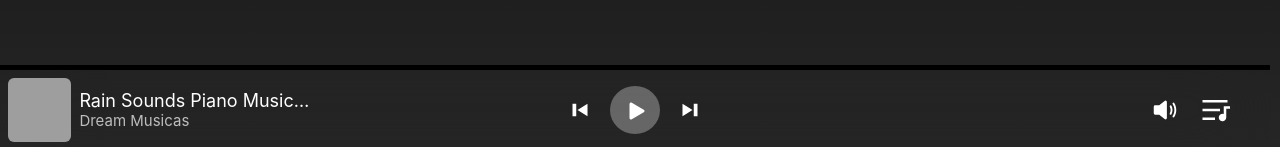
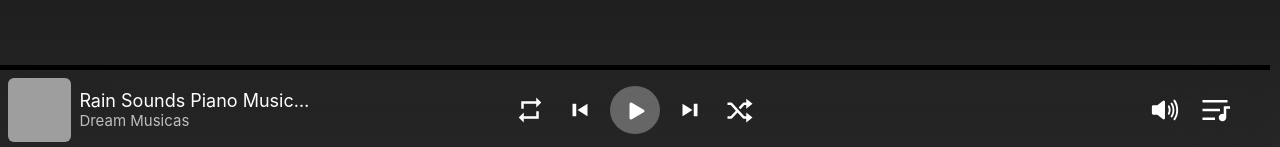
Before and after one commit to akashvaghela09/lofi-radio, a React (Create React App) app: page / in a window 1280 px wide. Shown: the part 650-797 px from the top of the page. Built offline with nearby package versions, Linux system fonts and the light colour scheme; grey boxes are pictures that could not be loaded.

Commit message:
mute status aaded to reducer

```diff
--- a/src/Components/Player.jsx
+++ b/src/Components/Player.jsx
@@ -2,12 +2,24 @@ import React, { useEffect, useRef, useState } from 'react';
 import styles from "../Styles/Player.module.css";
 import ReactPlayer from 'react-player';
 import { useDispatch, useSelector } from 'react-redux';
-import { setLoadProgress, setPlayItem, setPlayProgress, setPlayStatus, setSeekValue, setTotalPlaytime, setPlayItemIndex, setVolumeValue } from '../Redux/player/actions';
+import {
+            setLoadProgress,
+            setPlayItem,
+            setPlayProgress,
+            setPlayStatus,
+            setSeekValue,
+            setTotalPlaytime,
+            setPlayItemIndex,
+            setVolumeValue,
+            setLoopStatus,
+            setShuffleStatus
+} from '../Redux/player/actions';
+
 import { BsPlayFill, BsPauseFill } from "react-icons/bs";
 import { BiShuffle } from "react-icons/bi";
 import { MdRepeatOne, MdRepeat } from "react-icons/md";
 import { RiPlayListFill } from "react-icons/ri";
-import { IoVolumeMedium } from "react-icons/io5";
+import { IoVolumeHigh, IoVolumeMute } from "react-icons/io5";
 import { CgPlayTrackNext, CgPlayTrackPrev } from "react-icons/cg";
 
 const Player = () => {
@@ -15,6 +27,7 @@ const Player = () => {
     const location = window.location.pathname;
     const [playerVisible, setPlayerVisible] = useState(false);
     const [playerBarPlayStatus, setPlayerBarPlayStatus] = useState(false);
+
     const [show, setShow] = useState(false)
     const {
         play_status,
@@ -30,7 +43,9 @@ const Player = () => {
         play_mode,
         template_use_status,
         play_item_index,
-        current_playlist_id
+        current_playlist_id,
+        loop_status,
+        shuffle_status
     } = useSelector((state) => state.player)
 
     const audioRef = useRef();
@@ -95,8 +110,12 @@ const Player = () => {
         }
     }
 
-    const check = () => {
-        setShow(!show)
+    const handleLoop = (para) => {
+        dispatch(setLoopStatus(para))
+    }
+
+    const handleShuffle = () => {
+        dispatch(setShuffleStatus(!shuffle_status))
     }
 
     useEffect(() => {
@@ -144,8 +163,14 @@ const Player = () => {
                     </div>
                 </div>
                 <div className={styles.playerBarControlSection}>
-                    {/* <MdRepeatOne className={styles.playerBarRepeatOneIcon}/> */}
-                    {/* <MdRepeat className={styles.playerBarRepeatIcon}/> */}
+
+                    {
+                        loop_status === "one"
+                            ? <MdRepeatOne onClick={() => handleLoop("")} className={styles.playerBarIconActive}/>
+                                : loop_status === ""
+                                    ? <MdRepeat onClick={() => handleLoop("all")} className={styles.playerBarRepeatIcon}/>
+                                        : <MdRepeat onClick={() => handleLoop("one")} className={styles.playerBarIconActive}/>
+                    }
                     <CgPlayTrackPrev onClick={() => setPlayerInitialData("prev")} className={styles.playerBarPrevIcon}/>
                     {
                         play_status === true ?
@@ -154,12 +179,14 @@ const Player = () => {
                         <BsPlayFill onClick={() => handlePlay()} className={styles.playerBarPlayIcon}/>
                     }
                     <CgPlayTrackNext onClick={() => setPlayerInitialData("next")} className={styles.playerBarNextIcon}/>
-                    {/* <BiShuffle className={styles.playerBarShuffleIcon}/> */}
+                    <BiShuffle onClick={() => handleShuffle()} className={shuffle_status === true ? styles.playerBarIconActive : styles.playerBarShuffleIcon}/>
                 </div>
                 <div className={styles.playerBarQueueSection}>
-                    <IoVolumeMedium className={styles.playerBarVolumeIcon}/>
+                    {
+                        volume_value <= "0" ? <IoVolumeMute className={styles.playerBarVolumeIcon}/> : <IoVolumeHigh className={styles.playerBarVolumeIcon}/>
+                    }
                             {/* <input ref={volumeRef} id="volumeSetter"  value={volume_value} onChange={(e) => handleVolumeChange(e)} type="range" min="0" max="1" step="0.001"/> */}
-                    <RiPlayListFill onClick={() => check()} className={styles.playerBarQueueIcon}/>
+                    <RiPlayListFill className={styles.playerBarQueueIcon}/>
                     {/* <div className={styles.volumeDiv}>
                         <input value={volume_value} onChange={(e) => handleVolumeChange(e)} type="range" min="0" max="1" step="0.001"/>
                         <h3>Volume {Math.round(volume_value * 100)}</h3>
--- a/src/Redux/player/actionTypes.js
+++ b/src/Redux/player/actionTypes.js
@@ -15,3 +15,4 @@ export const SET_PLAY_ITEM_INDEX = "SET_PLAY_ITEM_INDEX"
 export const SET_CURRENT_PLAYLIST_ID = "SET_CURRENT_PLAYLIST_ID"
 export const SET_LOOP_STATUS = "SET_LOOP_STATUS"
 export const SET_SHUFFLE_STATUS = "SET_SHUFFLE_STATUS"
+export const SET_MUTE_STATUS = "SET_MUTE_STATUS"
--- a/src/Redux/player/actions.js
+++ b/src/Redux/player/actions.js
@@ -14,7 +14,8 @@ import {
     SET_PLAY_ITEM_INDEX,
     SET_CURRENT_PLAYLIST_ID,
     SET_LOOP_STATUS,
-    SET_SHUFFLE_STATUS
+    SET_SHUFFLE_STATUS,
+    SET_MUTE_STATUS
 } from './actionTypes';
 
 const setPlayStatus = (payload) => {
@@ -129,6 +130,13 @@ const setShuffleStatus = (payload) => {
     }
 }
 
+const setMuteStatus = (payload) => {
+    return {
+        type: SET_MUTE_STATUS,
+        payload
+    }
+}
+
 export {
     setPlayStatus,
     setVolumeValue,
@@ -145,5 +153,6 @@ export {
     setPlayItemIndex,
     setCurrentPlaylistId,
     setLoopStatus,
-    setShuffleStatus
+    setShuffleStatus,
+    setMuteStatus
 }
--- a/src/Redux/player/reducer.js
+++ b/src/Redux/player/reducer.js
@@ -14,7 +14,8 @@ import {
     SET_PLAY_ITEM_INDEX,
     SET_CURRENT_PLAYLIST_ID,
     SET_LOOP_STATUS,
-    SET_SHUFFLE_STATUS
+    SET_SHUFFLE_STATUS,
+    SET_MUTE_STATUS
 } from './actionTypes';
 
 const initialState = {
@@ -33,7 +34,8 @@ const initialState = {
     play_item_index: null,
     current_playlist_id: "",
     loop_status: "",
-    shuffle_status: false
+    shuffle_status: false,
+    mute_status: false
 }
 
 const reducer = (state = initialState, {type, payload}) => {
@@ -119,6 +121,11 @@ const reducer = (state = initialState, {type, payload}) => {
                 ...state,
                 shuffle_status: payload
             }
+        case SET_MUTE_STATUS:
+            return {
+                ...state,
+                mute_status: payload
+            }
         default:
             return state
     }
--- a/src/Styles/Player.module.css
+++ b/src/Styles/Player.module.css
@@ -125,7 +125,8 @@
 .playerBarNextIcon,
 .playerBarShuffleIcon,
 .playerBarVolumeIcon,
-.playerBarQueueIcon {
+.playerBarQueueIcon,
+.playerBarIconActive {
     font-size: 30px;
     margin: 10px;
     color: white;
@@ -139,7 +140,8 @@
 .playerBarNextIcon:hover,
 .playerBarShuffleIcon:hover,
 .playerBarVolumeIcon:hover,
-.playerBarQueueIcon:hover {
+.playerBarQueueIcon:hover,
+.playerBarIconActive:hover {
     color: #00d9ff;
 }
 
@@ -168,6 +170,10 @@
     font-size: 35px;
     background-color: hsl(0, 0%, 100%, 0.5);
     margin: 2.5px;
+}
+
+.playerBarIconActive {
+    color: #00c5e7;
 }
 
 .playerBarQueueSection {
```
